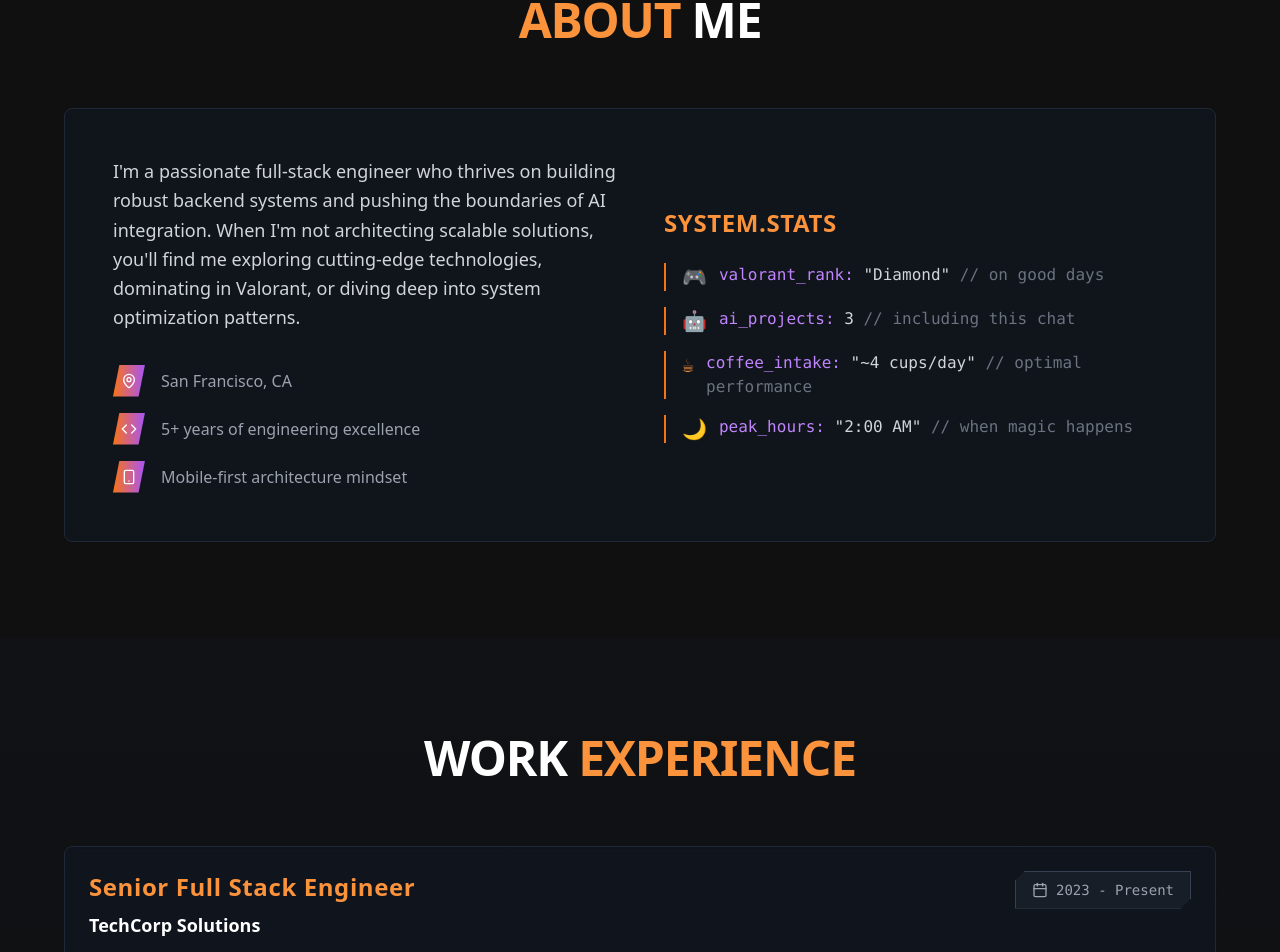
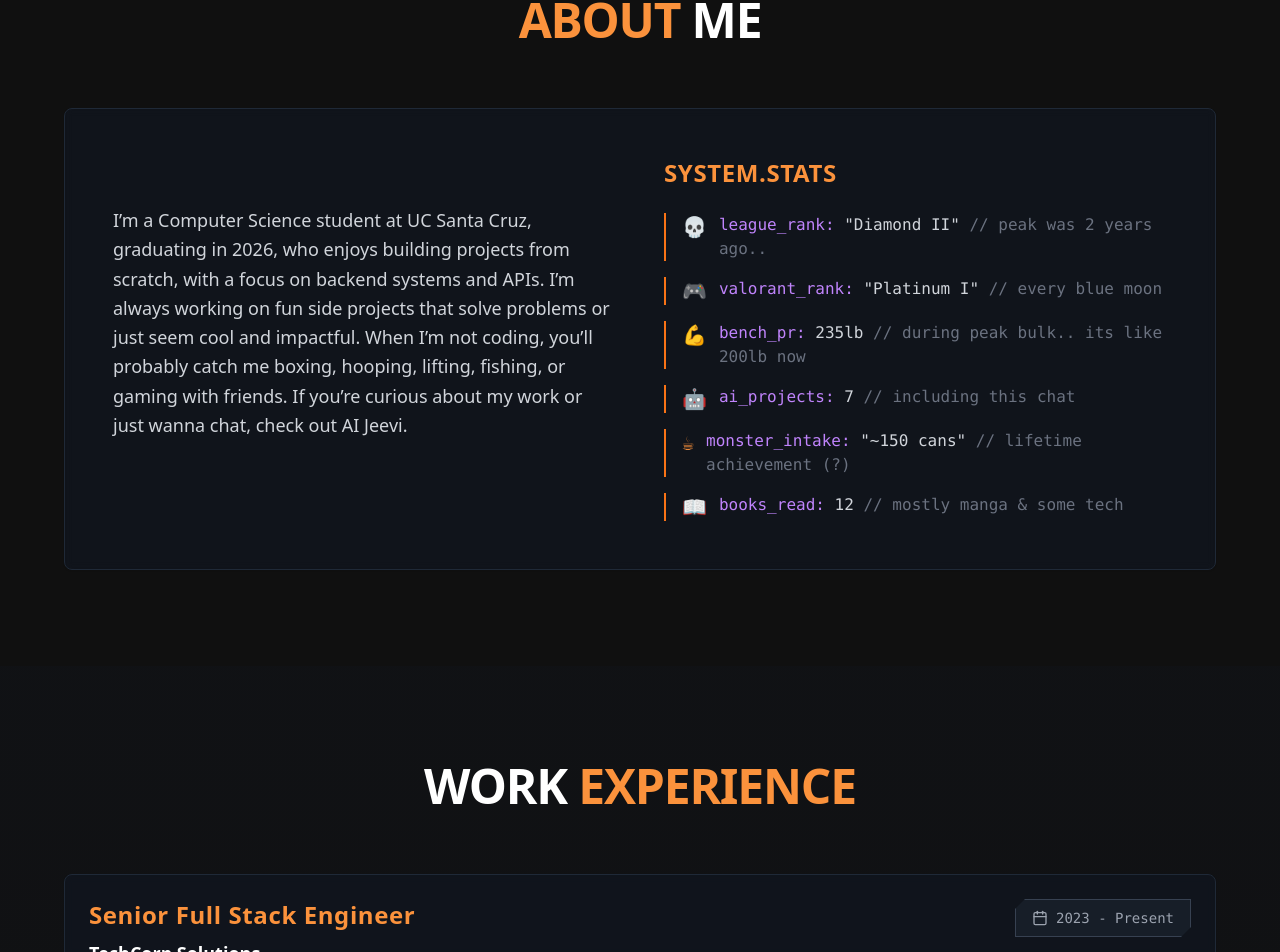
Before and after one commit to Jeeevii/JeeviAI, a Next.js app in the folder frontend/: page / in a window 1280 px wide. Shown: the part 900-1852 px from the top of the page. Built offline with nearby package versions, Linux system fonts and the light colour scheme.

Commit message:
added about us, stats, and basic nav edit

```diff
--- a/frontend/components/hero/about.tsx
+++ b/frontend/components/hero/about.tsx
@@ -16,25 +16,28 @@ export default function AboutSection() {
               <div className="grid md:grid-cols-2 gap-12 items-center">
                 <div>
                   <p className="text-gray-300 text-lg leading-relaxed mb-8 font-light">
-                    I'm a passionate full-stack engineer who thrives on building robust backend systems and pushing
-                    the boundaries of AI integration. When I'm not architecting scalable solutions, you'll find me
-                    exploring cutting-edge technologies, dominating in Valorant, or diving deep into system
-                    optimization patterns.
+                    I’m a Computer Science student at UC Santa Cruz, graduating in 2026, who enjoys building projects from scratch,
+                    with a focus on backend systems and APIs.
+                    I’m always working on fun side projects that solve problems or just seem cool and impactful.
+                    When I’m not coding, you’ll probably catch me boxing, hooping, lifting, fishing, or gaming with friends.
+                    If you’re curious about my work or just wanna chat, check out AI Jeevi.
                   </p>
                   <div className="space-y-4">
-                    <InfoRow icon={MapPin} text="San Francisco, CA" />
-                    <InfoRow icon={Code} text="5+ years of engineering excellence" />
-                    <InfoRow icon={Smartphone} text="Mobile-first architecture mindset" />
+                    {/* <InfoRow icon={MapPin} text="Oakland, CA" />
+                    <InfoRow icon={Code} text="US Citizen" />
+                    <InfoRow icon={Smartphone} text="Brainrotter" /> */}
                   </div>
                 </div>
                 <div className="space-y-6">
                   <h3 className="text-2xl font-bold text-orange-400 mb-6 tracking-wide">SYSTEM.STATS</h3>
-                  <div className="space-y-4 text-gray-300 font-mono">
-                    <StatItem emoji="🎮" label="valorant_rank" value='"Diamond"' comment="// on good days" />
-                    <StatItem emoji="🤖" label="ai_projects" value="3" comment="// including this chat" />
-                    <StatItem emoji="☕" label="coffee_intake" value='"~4 cups/day"' comment="// optimal performance" />
-                    <StatItem emoji="🌙" label="peak_hours" value='"2:00 AM"' comment="// when magic happens" />
-                  </div>
+                    <div className="space-y-4 text-gray-300 font-mono">
+                      <StatItem emoji="💀" label="league_rank" value='"Diamond II"' comment="// peak was 2 years ago.." />
+                      <StatItem emoji="🎮" label="valorant_rank" value='"Platinum I"' comment="// every blue moon" />
+                      <StatItem emoji="💪" label="bench_pr" value="235lb" comment="// during peak bulk.. its like 200lb now" />
+                      <StatItem emoji="🤖" label="ai_projects" value="7" comment="// including this chat" />
+                      <StatItem emoji="☕" label="monster_intake" value='"~150 cans"' comment="// lifetime achievement (?)" />
+                      <StatItem emoji="📖" label="books_read" value="12" comment="// mostly manga & some tech" />
+                    </div>
                 </div>
               </div>
             </CardContent>
```
Also changed, not shown: 1 other file (tests, documents, lock files or other folders).
